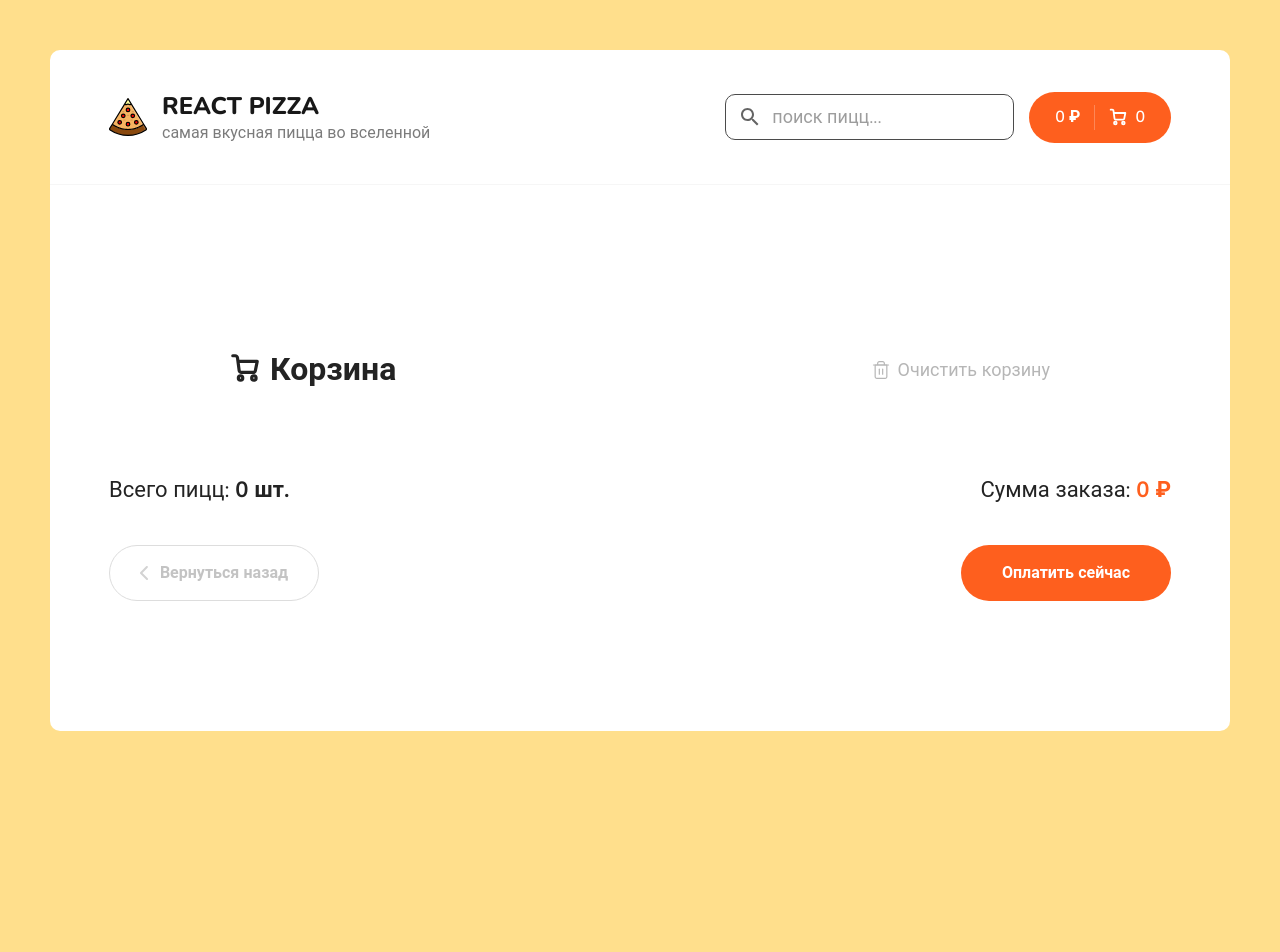
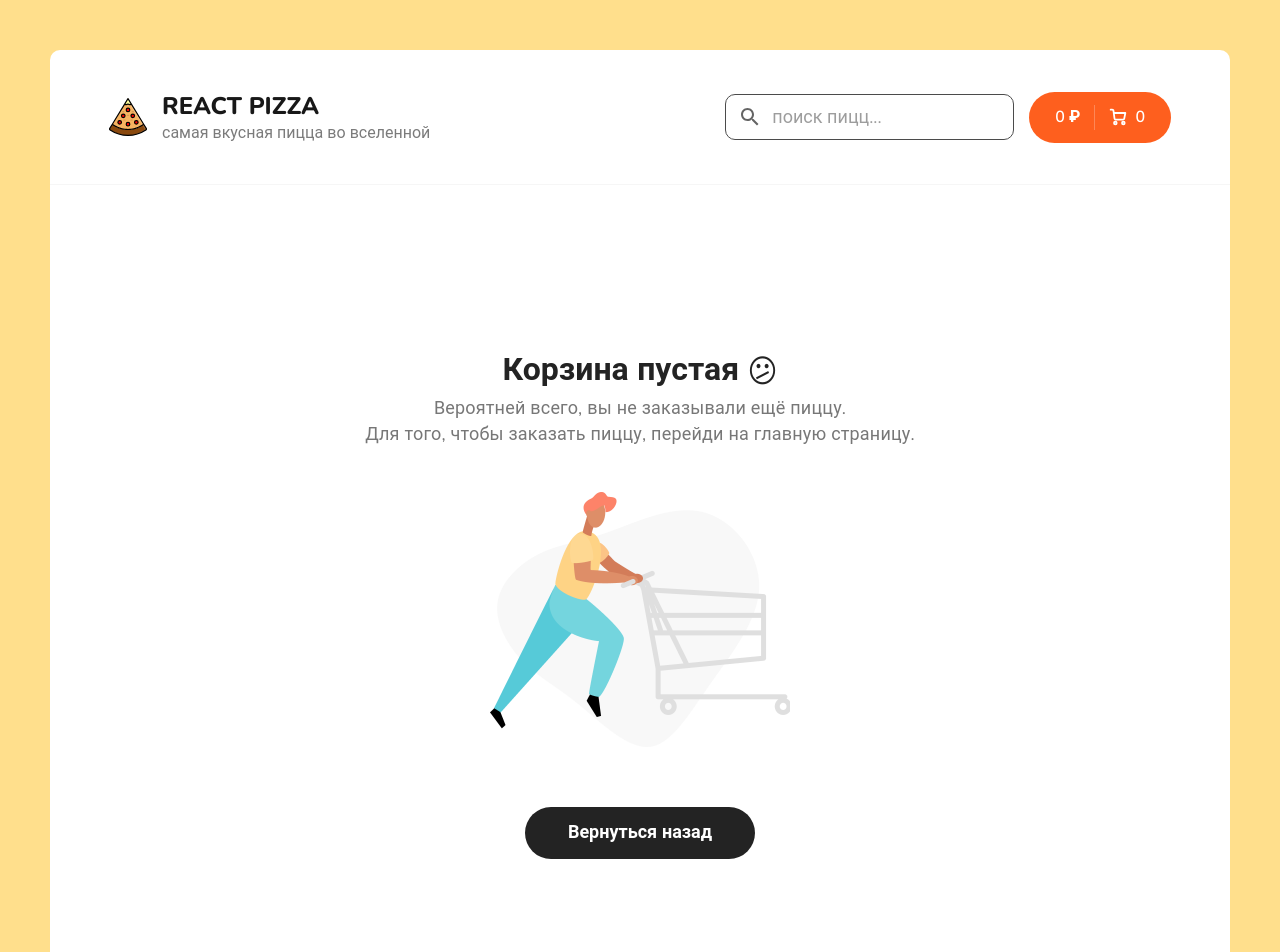
Before and after one commit to Klim-Somov/React-Food, a React (Create React App) app: page /cart in a window 1280 px wide. Shown: the top 952 px of the page. Before the commit the page ends 800 px from the top, so only its background shows below. Built offline with nearby package versions, Linux system fonts and the light colour scheme.

Commit message:
Реализовал компонент пустой карзины

```diff
--- a/src/pages/Cart.jsx
+++ b/src/pages/Cart.jsx
@@ -2,6 +2,7 @@
 import { useDispatch, useSelector } from "react-redux";
 import CartItem from "../components/CartItem";
 import { clearItems } from "../features/cartSlice";
+import CartEmpty from "./CartEmpty";
 
 function Cart() {
   const pizzas = useSelector((state) => state.cart.items);
@@ -12,8 +13,11 @@
     dispatch(clearItems());
   };
   const dispatch = useDispatch();
+
+
   return (
-    <div className="content">
+   <>
+    { pizzas.length ?  <div className="content">
         <div className="container container--cart">
           <div className="cart">
             <div className="cart__top">
@@ -136,7 +140,8 @@
             </div>
           </div>
         </div>
-    </div>
+      </div> : <CartEmpty />}
+   </>
   );
 }
 
--- /dev/null
+++ b/src/pages/CartEmpty.jsx
@@ -0,0 +1,28 @@
+import React from 'react'
+import EmptyImg from '../assets/img/empty-cart.png'
+
+
+function CartEmpty() {
+  return (
+
+
+    <div class="content">
+      <div class="container container--cart">
+        <div class="cart cart--empty">
+          <h2>Корзина пустая <icon>😕</icon></h2>
+          <p>
+            Вероятней всего, вы не заказывали ещё пиццу.<br />
+            Для того, чтобы заказать пиццу, перейди на главную страницу.
+          </p>
+          <img src={EmptyImg} alt="Empty cart" />
+          <a href="/" class="button button--black">
+            <span>Вернуться назад</span>
+          </a>
+        </div>
+      </div>
+    </div>
+
+  )
+}
+
+export default CartEmpty
```
Lines whose indentation alone changed are shown as unchanged.
